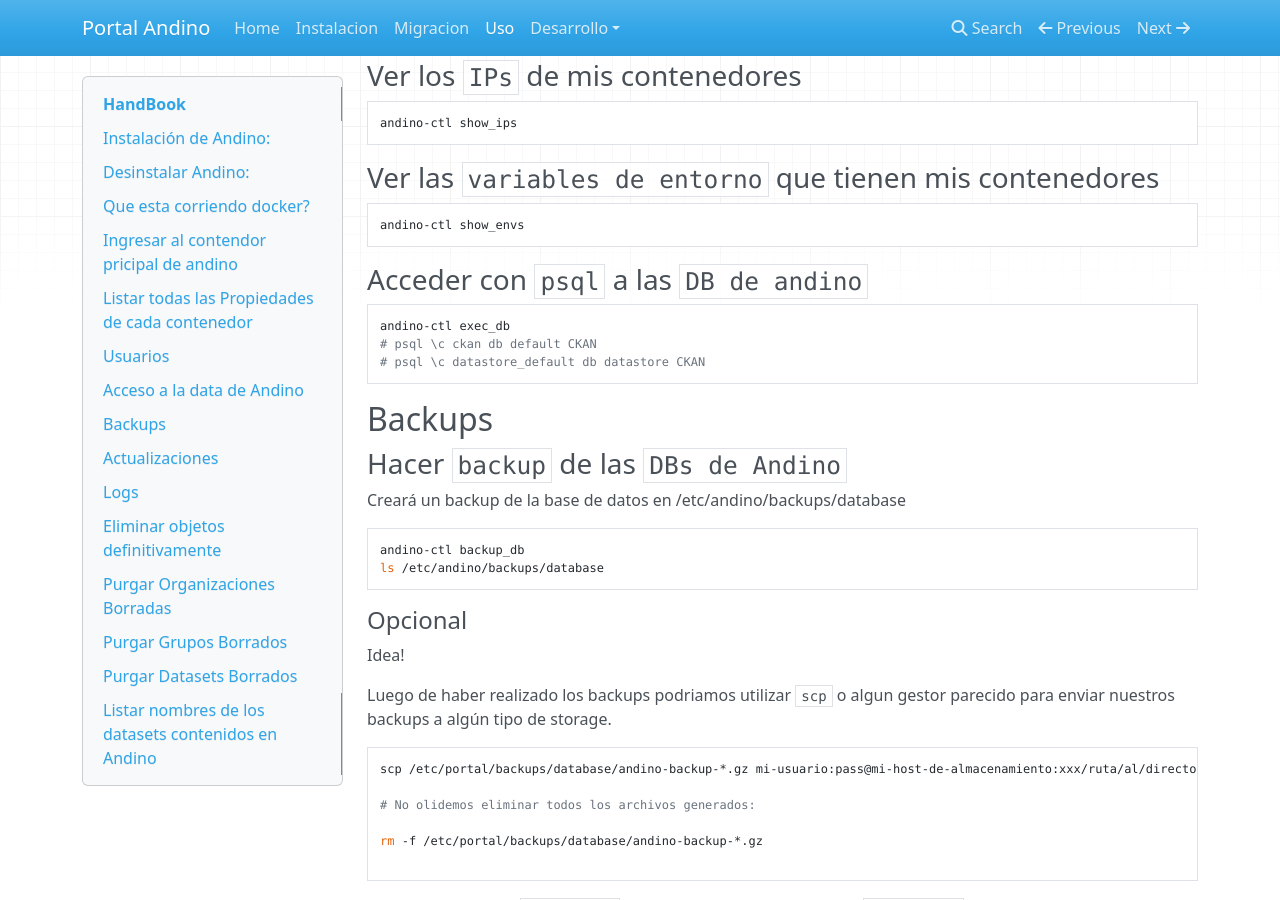
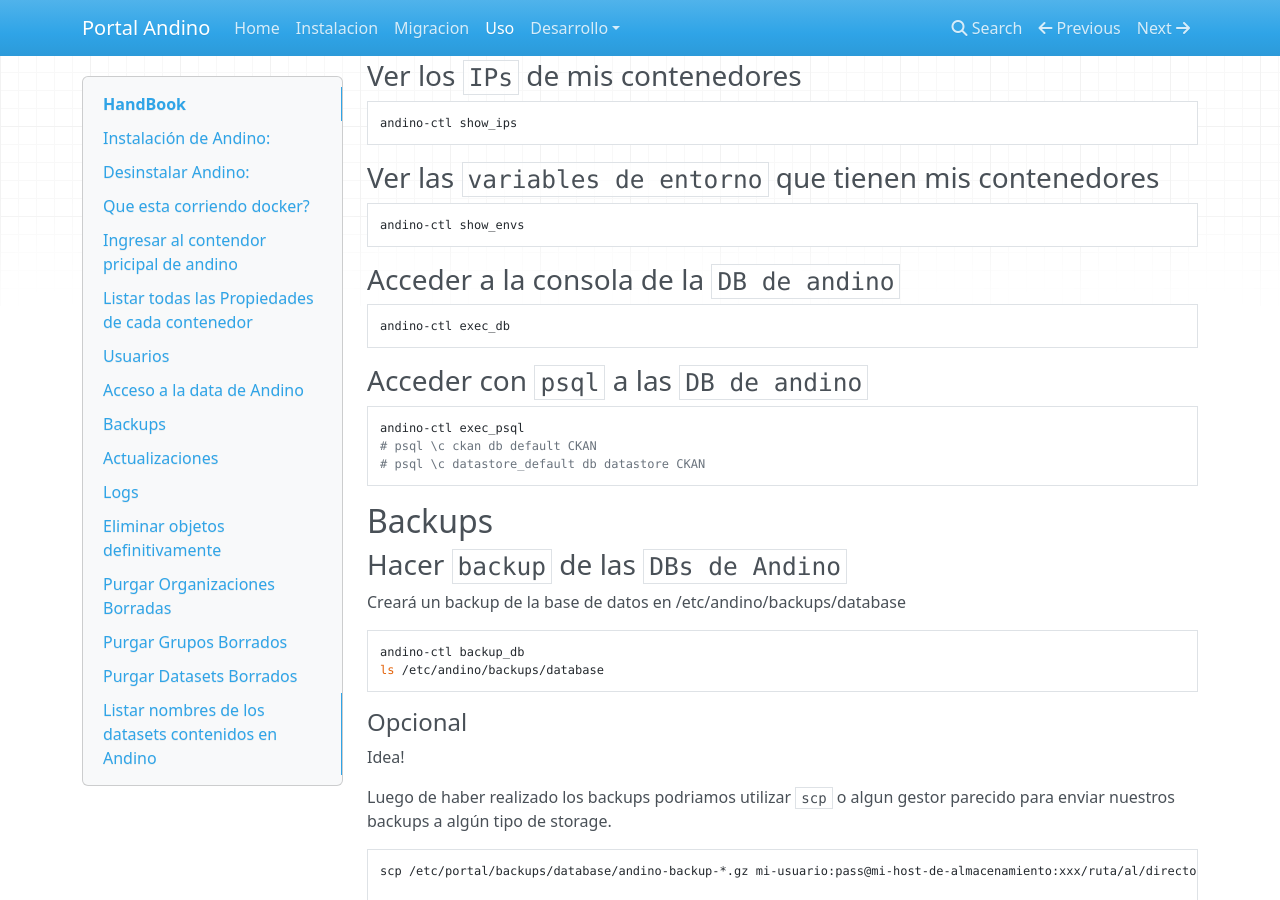
Before and after one commit to datosgobar/portal-andino, an MkDocs documentation site: the page built from docs/setup/usage.md, in a window 1280 px wide and 900 px high, scrolled down 2658 px. Built offline with MkDocs 1.6.1, drawn with Linux system fonts in a browser that asks for light colours; nearby versions of some CDN libraries; old or Windows-style settings are respelled for this version of MkDocs.

Commit message:
Actualizo la documentacion

```diff
--- a/docs/setup/usage.md
+++ b/docs/setup/usage.md
@@ -125,9 +125,13 @@
 
     andino-ctl show_envs
 
+### Acceder a la consola de la `DB de andino`
+
+    andino-ctl exec_db
+
 ### Acceder con `psql` a las `DB de andino`
 
-    andino-ctl exec_db
+    andino-ctl exec_psql
     # psql \c ckan db default CKAN
     # psql \c datastore_default db datastore CKAN
 
```
